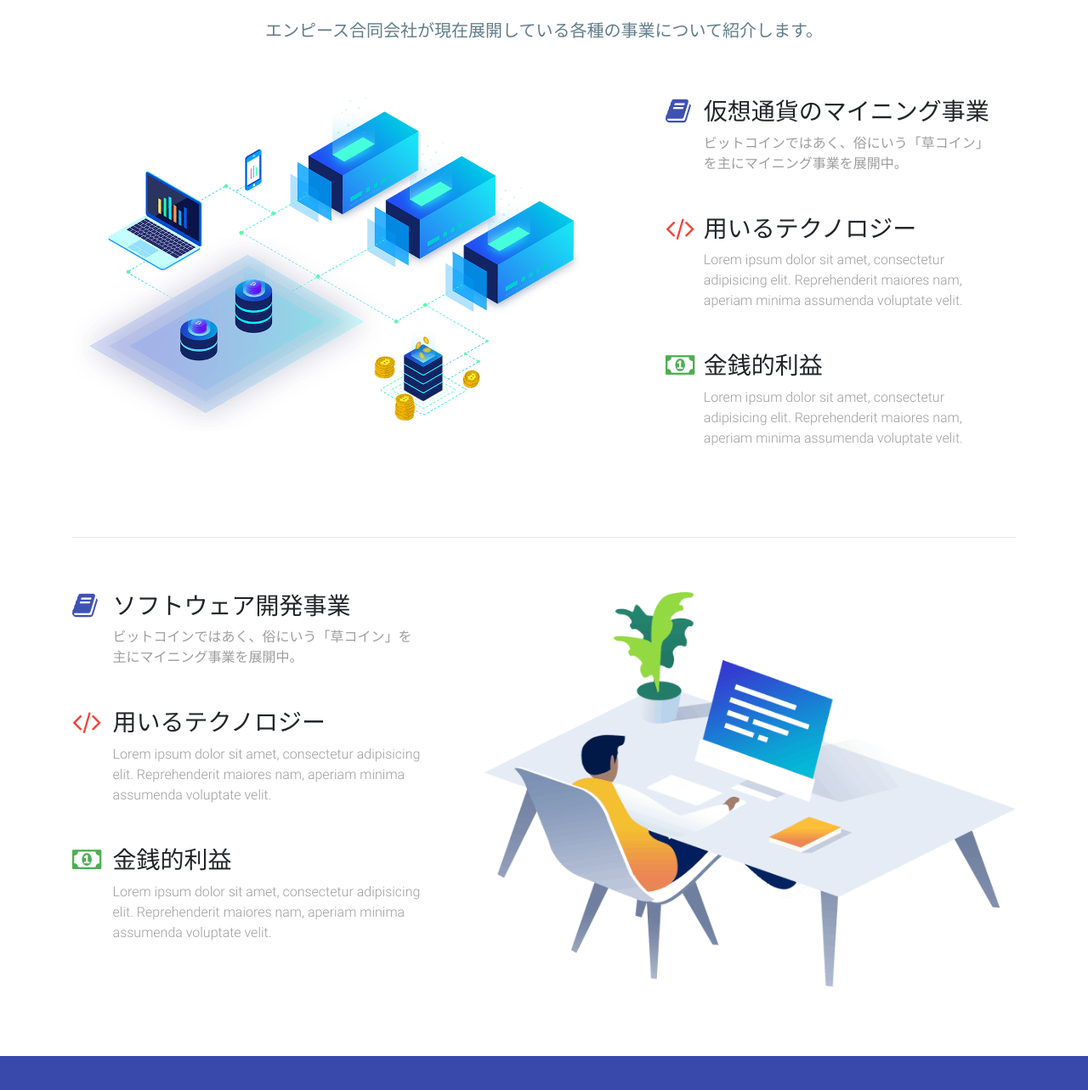
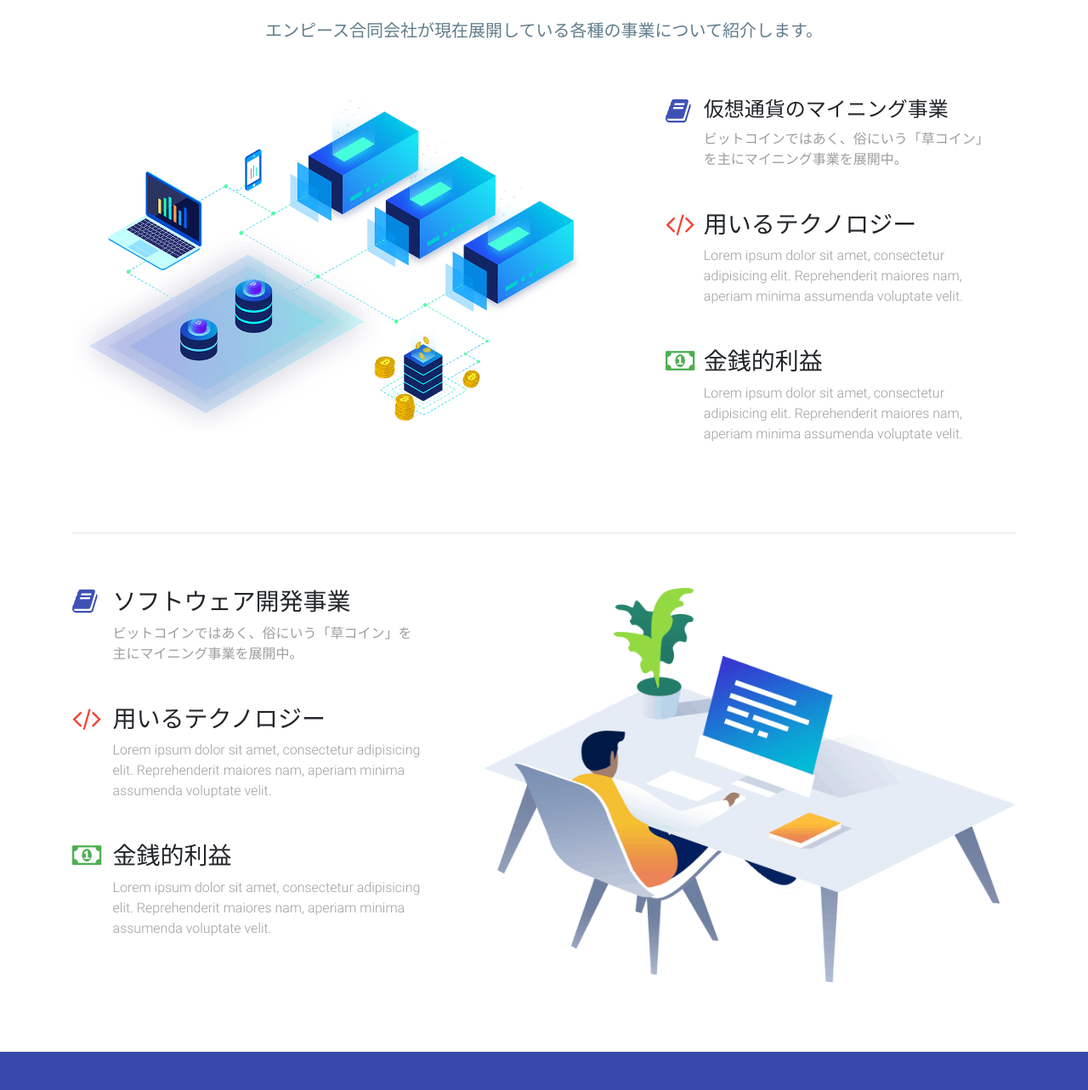
Before and after one commit to lucky520aki/empeace, a plain HTML site: page index.html in a window 1280 px wide. Shown: the part 1609-2892 px from the top of the page at 85% size. Drawn offline with Linux system fonts and the light colour scheme.

Commit message:
Update index.html

```diff
--- a/index.html
+++ b/index.html
@@ -2,6 +2,7 @@
 <html class="full-height" lang="ja">
   <head>
     <meta charset="UTF-8">
+    <meta name="viewport" content="width=device-width,initial-scale=1">
     <link rel="canonical" href="https://empeace.co.jp/">
     <title>エンピース合同会社 | Empeace LLC.</title>
     <meta name="description" content="エンピース合同会社の企業サイトです。事業理念、事業概要、企業情報、チームメンバーなどについて紹介します。"/>
@@ -127,13 +128,13 @@
       </p>
     </div>
 
-    <div class="row wow fadeInLeft" data-wow-delay=".3s">
+    <div class="row wow fadeInRight" data-wow-delay=".2s">
       <div class="col-lg-8 col-xl-7 pr-lg-5 pb-5"><img class="img-fluid rounded " src="img/mining.png" alt="project image"/></div>
       <div class="col-lg-4 col-xl-5 pl-lg-5 pb-4">
         <div class="row mb-3">
           <div class="col-1 mr-2"><i class="fa fa-book  fa-2x indigo-text"></i></div>
           <div class="col-10">
-            <h3 class="font-bold ">仮想通貨のマイニング事業 </h3>
+            <h4 class="font-bold ">仮想通貨のマイニング事業 </h4>
             <p class="grey-text">
             ビットコインではあく、俗にいう「草コイン」を主にマイニング事業を展開中。
             </p>
@@ -162,7 +163,7 @@
       </div>
     </div>
     <hr/>
-    <div class="row pt-5 wow fadeInRight" data-wow-delay=".3s">
+    <div class="row pt-5 wow fadeInLeft" data-wow-delay=".2s">
       <div class="col-lg-4 col-xl-5 mb-3">
         <div class="row mb-3">
                    <div class="col-1 mr-2"><i class="fa fa-book  fa-2x indigo-text"></i></div>
@@ -282,7 +283,7 @@
   <div class="grey lighten-4 py-5">
     <div class="container">
       <div class="wow fadeIn">
-        <h2 class="h2 text-black pt-5 pb-3 text-center">お問い合わせ</h2>
+        <h2 class="h1 text-black pt-5 pb-3 text-center">お問い合わせ</h1>
         <p class="text-white px-5  lead text-center">
 
         </p>
```
